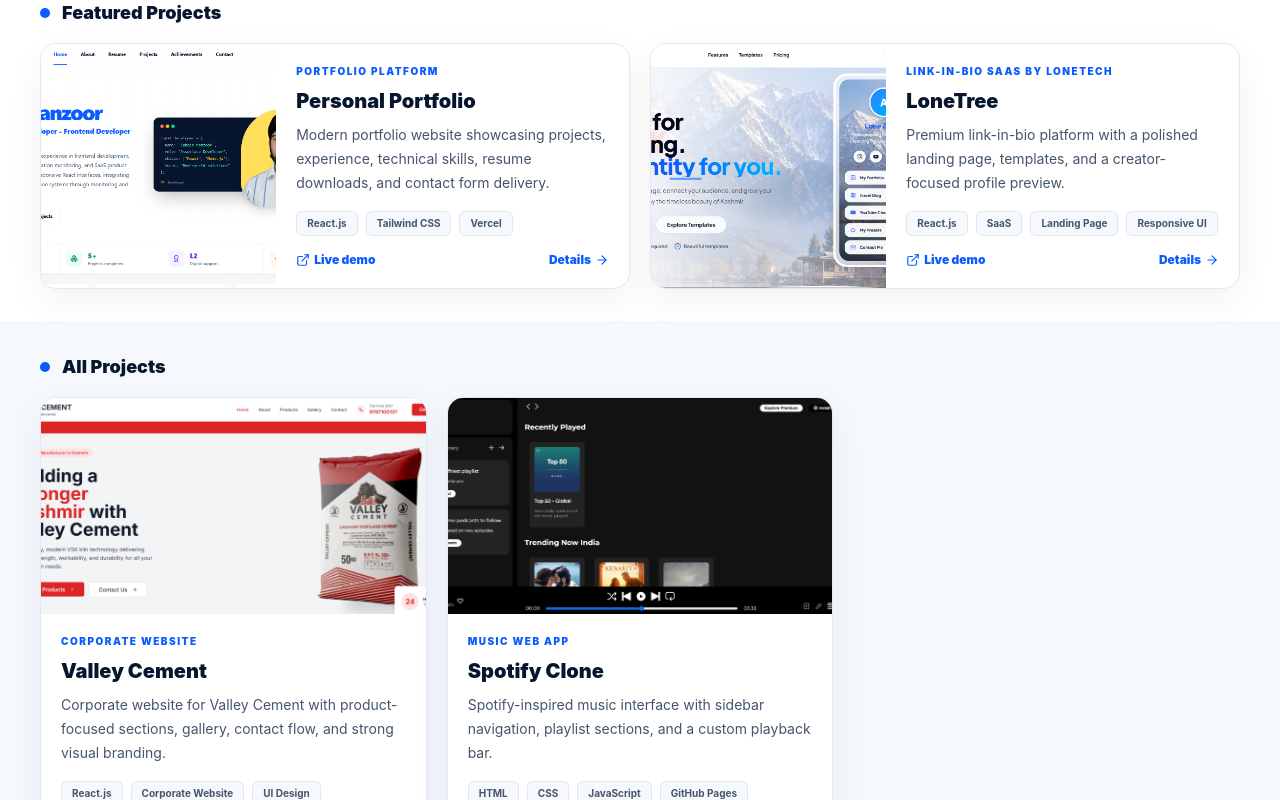
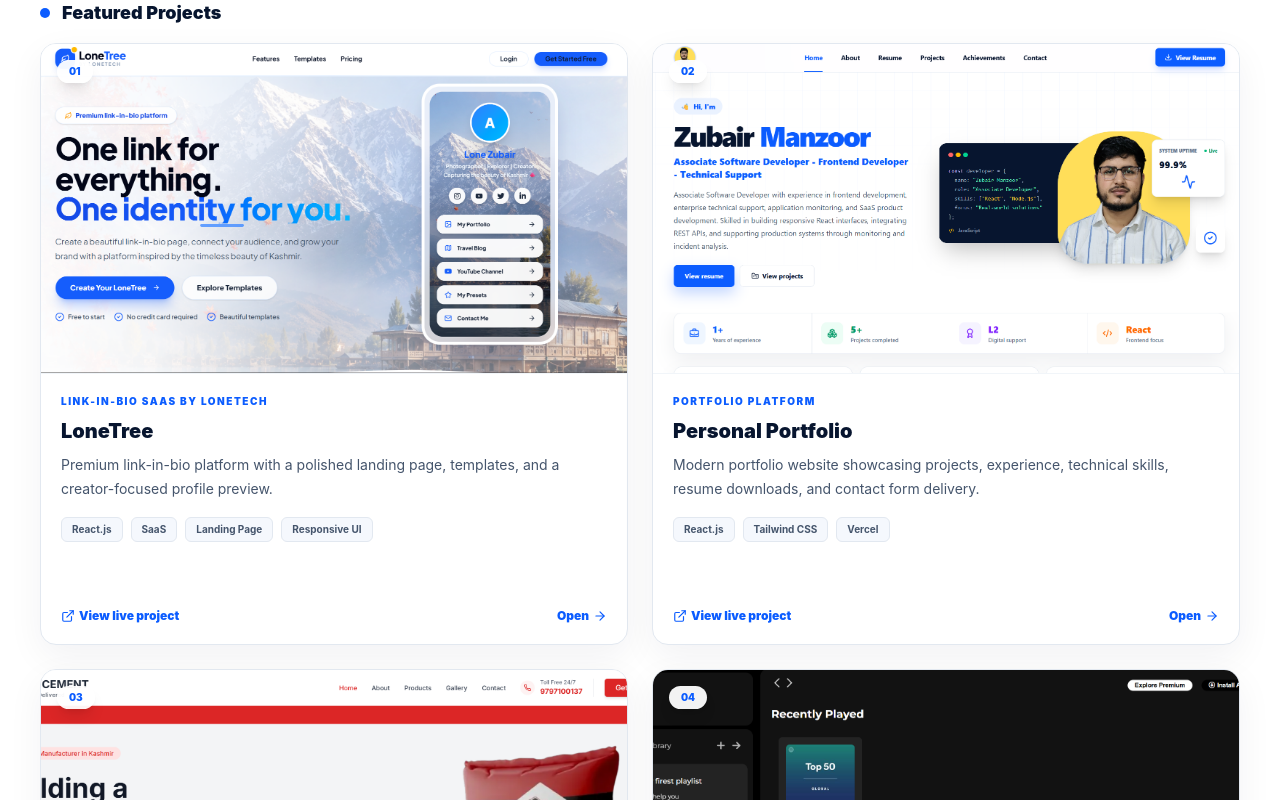
Before and after one commit to L-zubair/zubair-manzoor-portfolio, a React (Vite) app in the folder client/: page /projects in a window 1280 px wide. Shown: the part 700-1500 px from the top of the page. Built offline with nearby package versions, Linux system fonts and the light colour scheme.

Commit message:
Improve projects grid layout

```diff
--- a/client/src/components/page/ProjectCard.jsx
+++ b/client/src/components/page/ProjectCard.jsx
@@ -1,23 +1,24 @@
 import { ArrowRight, ExternalLink, Github } from "lucide-react";
 
-export default function ProjectCard({ project, compact = false }) {
+export default function ProjectCard({ project, index }) {
   return (
-    <article
-      className={`overflow-hidden rounded-2xl border border-slate-200 bg-white shadow-[0_12px_36px_rgba(7,21,47,.055)] ${
-        compact ? "grid sm:grid-cols-[.8fr_1.2fr]" : ""
-      }`}
-    >
-      <div className={`overflow-hidden bg-slate-100 ${compact ? "min-h-40" : "aspect-[16/9]"}`}>
+    <article className="group overflow-hidden rounded-2xl border border-slate-200 bg-white shadow-[0_12px_36px_rgba(7,21,47,.055)] transition duration-300 hover:-translate-y-1 hover:shadow-[0_22px_50px_rgba(7,21,47,.11)]">
+      <div className="relative aspect-[16/9] overflow-hidden border-b border-slate-100 bg-slate-100">
         <img
           src={project.image}
           alt={`${project.title} project preview`}
           width="720"
           height="400"
           loading="lazy"
-          className="h-full w-full object-cover transition duration-300 hover:scale-105"
+          className="h-full w-full object-cover object-top transition duration-500 group-hover:scale-105"
         />
+        {index && (
+          <span className="absolute left-4 top-4 rounded-full bg-white/95 px-3 py-1 text-[10px] font-black text-blue shadow-lg">
+            0{index}
+          </span>
+        )}
       </div>
-      <div className="p-5">
+      <div className="flex min-h-[270px] flex-col p-5">
         <p className="text-[10px] font-black uppercase tracking-[0.15em] text-blue">
           {project.eyebrow}
         </p>
@@ -33,10 +34,10 @@ export default function ProjectCard({ project, compact = false }) {
             </span>
           ))}
         </div>
-        <div className="mt-4 flex flex-wrap items-center gap-4 text-xs font-black">
+        <div className="mt-auto flex flex-wrap items-center gap-4 pt-5 text-xs font-black">
           {project.liveUrl ? (
             <a href={project.liveUrl} target="_blank" rel="noreferrer" className="flex items-center gap-1 text-blue">
-              <ExternalLink size={14} /> Live demo
+              <ExternalLink size={14} /> View live project
             </a>
           ) : (
             <span className="flex items-center gap-1 text-slate-400">
@@ -48,8 +49,8 @@ export default function ProjectCard({ project, compact = false }) {
               <Github size={14} /> GitHub
             </a>
           )}
-          <span className="ml-auto flex items-center gap-1 text-blue">
-            Details <ArrowRight size={14} />
+          <span className="ml-auto flex items-center gap-1 text-blue transition group-hover:translate-x-1">
+            Open <ArrowRight size={14} />
           </span>
         </div>
       </div>
--- a/client/src/data/portfolio.js
+++ b/client/src/data/portfolio.js
@@ -192,6 +192,18 @@ export const responsibilities = [
 
 export const projects = [
   {
+    id: "lonetree",
+    title: "LoneTree",
+    eyebrow: "Link-in-bio SaaS by LoneTech",
+    description:
+      "Premium link-in-bio platform with a polished landing page, templates, and a creator-focused profile preview.",
+    tags: ["React.js", "SaaS", "Landing Page", "Responsive UI"],
+    image: "/images/projects/lonetree.png",
+    featured: true,
+    liveUrl: "https://lonetree-client.vercel.app/",
+    sourceUrl: ""
+  },
+  {
     id: "portfolio",
     title: "Personal Portfolio",
     eyebrow: "Portfolio platform",
@@ -201,18 +213,6 @@ export const projects = [
     image: "/images/projects/personal-portfolio.png",
     featured: true,
     liveUrl: "https://zubair-manzoor-portfolio.vercel.app/",
-    sourceUrl: ""
-  },
-  {
-    id: "lonetree",
-    title: "LoneTree",
-    eyebrow: "Link-in-bio SaaS by LoneTech",
-    description:
-      "Premium link-in-bio platform with a polished landing page, templates, and a creator-focused profile preview.",
-    tags: ["React.js", "SaaS", "Landing Page", "Responsive UI"],
-    image: "/images/projects/lonetree.png",
-    featured: true,
-    liveUrl: "https://lonetree-client.vercel.app/",
     sourceUrl: ""
   },
   {
--- a/client/src/pages/Projects.jsx
+++ b/client/src/pages/Projects.jsx
@@ -66,20 +66,9 @@ export default function Projects() {
       <section className="pb-8">
         <Container>
           <SectionLabel>Featured Projects</SectionLabel>
-          <div className="mt-4 grid gap-5 lg:grid-cols-2">
-            {projects.filter((project) => project.featured).map((project) => (
-              <ProjectCard key={project.id} project={project} compact />
-            ))}
-          </div>
-        </Container>
-      </section>
-
-      <section className="bg-mist py-8">
-        <Container>
-          <SectionLabel>All Projects</SectionLabel>
-          <div className="mt-4 grid gap-5 md:grid-cols-2 xl:grid-cols-3">
-            {projects.filter((project) => !project.featured).map((project) => (
-              <ProjectCard key={project.id} project={project} />
+          <div className="mt-4 grid gap-6 lg:grid-cols-2">
+            {projects.map((project, index) => (
+              <ProjectCard key={project.id} project={project} index={index + 1} />
             ))}
           </div>
         </Container>
```
